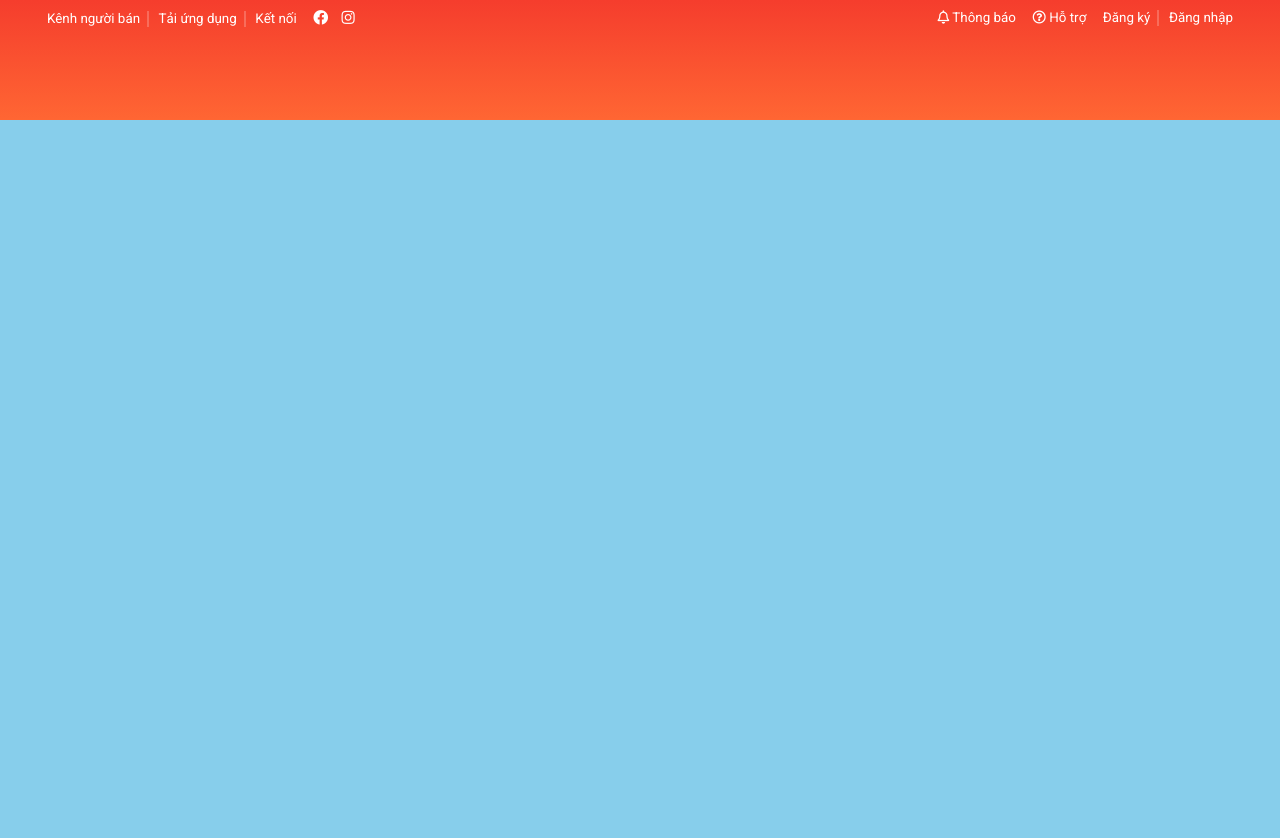
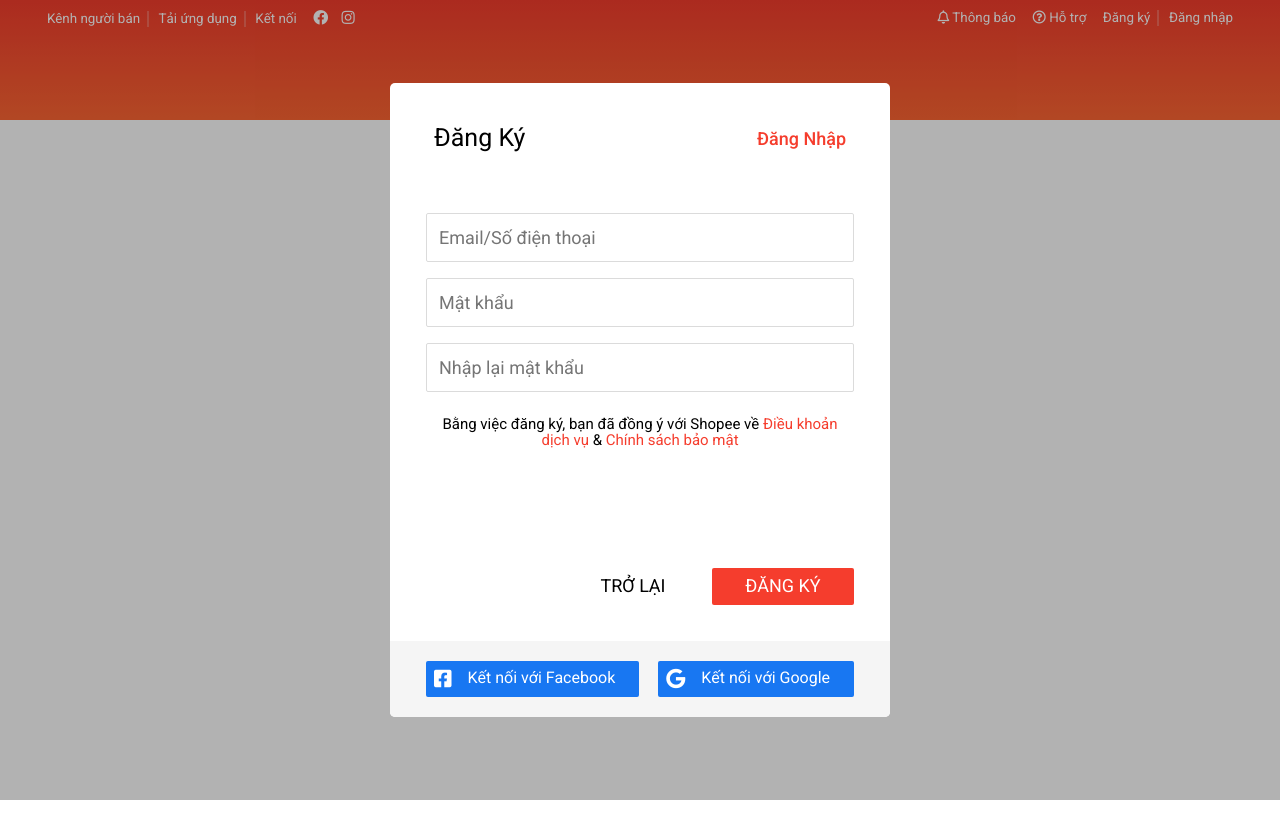
Before and after one commit to anhduccap/shopee, a plain HTML site: page index.html in a window 1280 px wide. Drawn offline with nearby package versions, Linux system fonts and the light colour scheme.

Commit message:
Create modal (register form)

```diff
--- a/assets/styles/base.css
+++ b/assets/styles/base.css
@@ -1,7 +1,6 @@
 .container{
     margin-top: 120px;
     height: 100vh;
-    background-color: skyblue;
 }
 :root{
     --color-primary: #f53d2d;
@@ -34,3 +33,55 @@ html{
     display: flex;
     flex-wrap: wrap;
 }
+
+/*--------- Button ----------*/
+.btn{
+    font-size: 1.8rem;
+    min-height: 36px;
+    min-width: 142px;
+    cursor: pointer;
+    border: none;
+    text-decoration: none;
+    outline: none;
+    background-color: transparent;
+    color: black;
+    padding: 8px;
+    border-radius: 2px;
+}
+.btn.btn--size-s{
+    min-height: 32px;
+}
+.btn.btn--disable{
+    cursor: default;
+    background-color: #c3c3c3;
+    color: #949494;
+}
+.btn.btn--primary{
+    color: var(--color-white);
+    background-color: var(--color-primary);
+}
+.btn.btn--primary:hover{
+    background-color: rgba(245, 61, 45, .8);
+}
+
+
+/*-------MODAL-------*/
+.modal{
+    display: flex;
+    position: fixed;
+    top: 0;
+    left: 0;
+    right: 0;
+    bottom: 0;
+}
+.modal__overlay{
+    position: absolute;
+    width: 100%;
+    height: 100%;
+    background-color: rgba(0, 0, 0, .3);
+}
+.modal__body{
+    position: relative;
+    margin: auto;
+    z-index: 1;
+}
--- a/assets/styles/main.css
+++ b/assets/styles/main.css
@@ -8,7 +8,6 @@
         linear-gradient(-180deg,
         var(--color-primary),
         var(--color-secondary));
-    z-index: 999;
 }
 .header__nav {
     display: flex;
@@ -185,3 +184,113 @@
     padding: 12px 0;
     text-align: center;
 }
+
+/*---------- Modal ----------*/
+.auth-form{
+    width: 500px;
+    background-color: var(--color-white);
+    overflow: hidden;
+    border-radius: 5px;
+}
+
+.auth-form__container{
+    padding: 36px;
+}
+
+.auth-form__header{
+    display: flex;
+    justify-content: space-between;
+    align-items: center;
+    padding: 0 8px;
+    margin-bottom: 48px;
+}
+
+.auth-form__heading{
+    margin: 0;
+    font-size: 2.5rem;
+    line-height: 1.5;
+    font-weight: 400;
+}
+
+.auth-form__switch-btn{
+    font-size: 1.8rem;
+    line-height: 1.5;
+    font-weight: 500;
+    color: var(--color-primary);
+    cursor: pointer;
+}
+
+.auth-form__form{
+    margin-bottom: 16px;
+}
+
+.auth-form__group{
+    padding: 8px 0;
+}
+
+.auth-form__input{
+    border: 1.5px solid #dbdbdb;
+    width: 100%;
+    border-radius: 2px;
+    line-height: 2.5;
+    font-size: 1.8rem;
+    padding-left: 12px;
+    outline: none;
+}
+.auth-form__input:focus{
+    border-color: #888;
+}
+
+.auth-form__plus{
+    padding: 0 8px;
+    font-size: 1.5rem;
+    margin-bottom: 120px;
+}
+.auth-form__policy-text{
+    text-align: center;
+}
+
+.auth-form__text-link{
+    text-decoration: none;
+    color: var(--color-primary);
+}
+
+.auth-form__control{
+    display: flex;
+    justify-content: flex-end;
+}
+
+.auth-form__control-back{
+    margin: 0 8px;
+}
+.auth-form__control-back:hover{
+    background-color: #eee
+}
+
+.auth-form__social{
+    display: flex;
+    background-color: #f5f5f5;
+    padding: 20px 36px;
+    justify-content: space-between;
+}
+
+.auth-form__social-text{
+    font-size: 1.6rem;
+    margin: 0 16px;
+    color: var(--color-white);
+}
+
+.auth-form__social--btn{
+    display: flex;
+    align-items: center;
+    background-color: #1877f2;
+}
+
+.auth-form__social--btn i {
+    color: var(--color-white);
+    font-size: 2rem;
+}
+
+.auth-form__social--btn:hover{
+    opacity: .9;
+}
--- a/index.html
+++ b/index.html
@@ -161,7 +161,60 @@
         <footer class="footer">
 
         </footer>
+        <!------------------ Footer end -------------------->
         <!----------------------------------------------------->
     </div>
+    <!------------------ Modal start -------------------->
+    <div class="modal">
+        <div class="modal__overlay"></div>
+        <div class="modal__body">
+            <div class="auth-form">
+                <div class="auth-form__container">
+                    <div class="auth-form__header">
+                        <h3 class="auth-form__heading">Đăng Ký</h3>
+                        <span class="auth-form__switch-btn">Đăng Nhập</span>
+                    </div>
+                    <div class="auth-form__form">
+                        <div class="auth-form__group">
+                            <input type="text" class="auth-form__input" placeholder="Email/Số điện thoại">
+                        </div>
+                        <div class="auth-form__group">
+                            <input type="password" class="auth-form__input" placeholder="Mật khẩu">
+                        </div>
+                        <div class="auth-form__group">
+                            <input type="password" class="auth-form__input" placeholder="Nhập lại mật khẩu">
+                        </div>
+                    </div>
+                    <div class="auth-form__plus">
+                        <p class="auth-form__policy-text">
+                            Bằng việc đăng ký, bạn đã đồng ý với Shopee về
+                            <a href="#" class="auth-form__text-link">Điều khoản dịch vụ</a> &
+                            <a href="#" class="auth-form__text-link">Chính sách bảo mật</a>
+                        </p>
+                    </div>
+                    <div class="auth-form__control">
+                        <button class="btn auth-form__control-back">TRỞ LẠI</button>
+                        <button class="btn btn--primary">ĐĂNG KÝ</button>
+                    </div>
+                </div>
+                <div class="auth-form__social">
+                    <button class="btn btn--size-s auth-form__social--btn">
+                        <i class="fab fa-facebook-square"></i>
+                        <span class="auth-form__social-text">
+                            Kết nối với Facebook
+                        </span>
+                    </button>
+                    <button class="btn btn--size-s auth-form__social--btn">
+                        <i class="fab fa-google"></i>
+                        <span class="auth-form__social-text">
+                            Kết nối với Google
+                        </span>
+                    </button>
+                </div>
+            </div>
+        </div>
+    </div>
+    <!------------------ Modal end -------------------->
+
 </body>
 </html>
```
Also changed, not shown: 1 other file.
